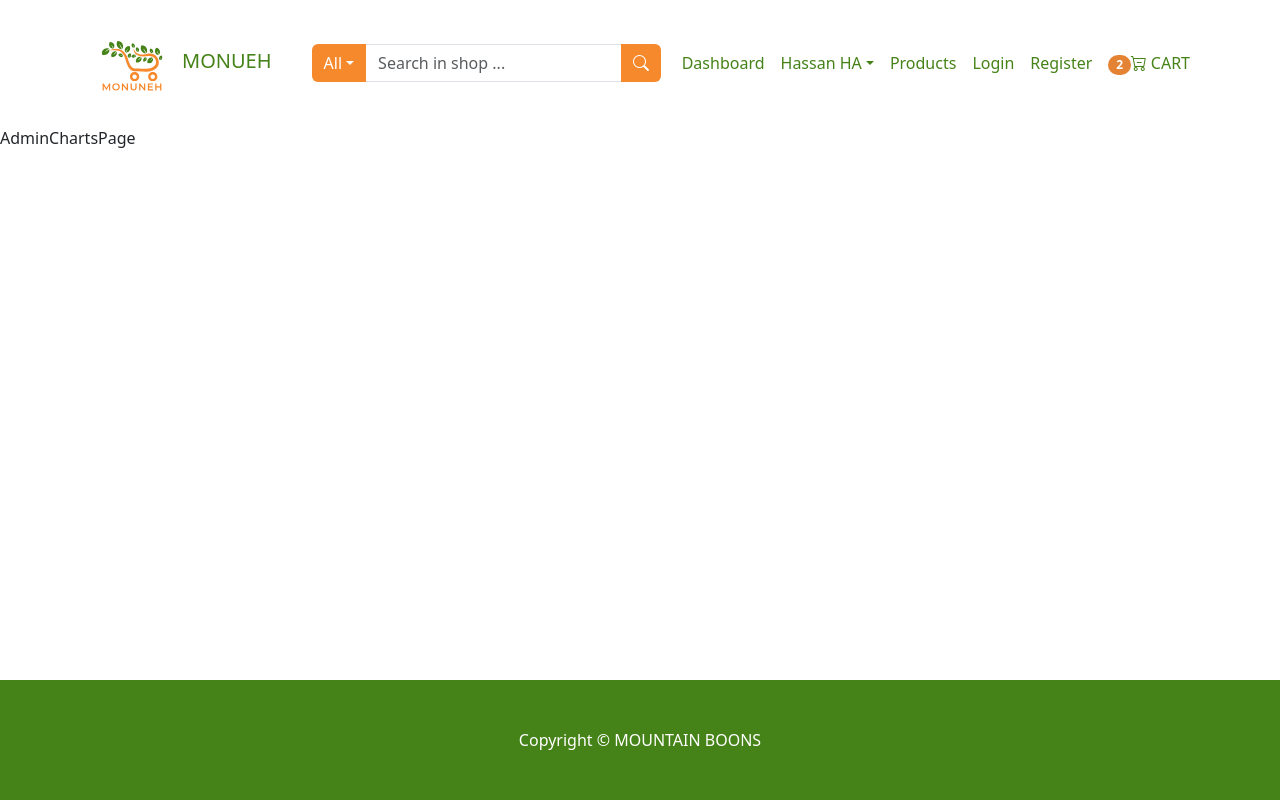
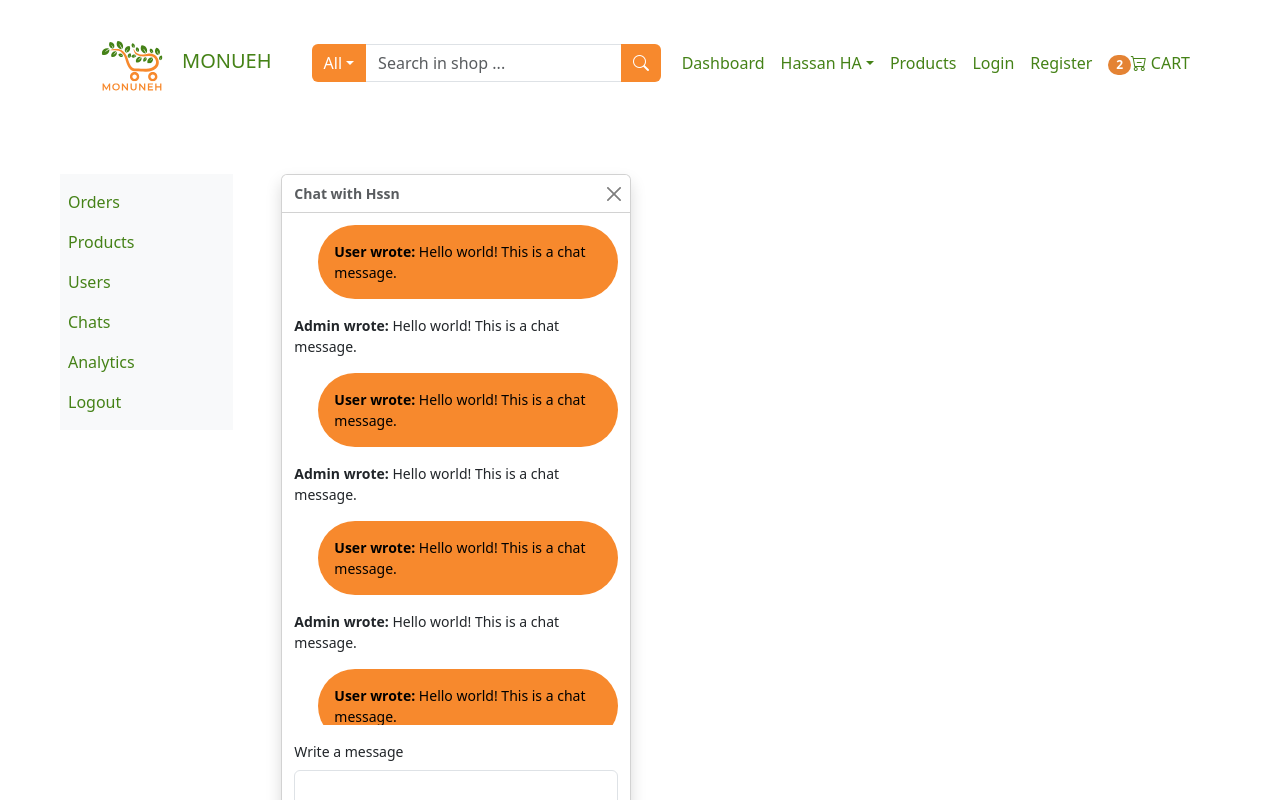
Before and after one commit to Final-project-3Ha/Front-end, a React (Create React App) app in the folder ecommerce/: page /admin/chats in a window 1280 px wide. Shown: the top 800 px of the page. Built offline with nearby package versions, Linux system fonts and the light colour scheme.

Commit message:
Chat with admin

```diff
--- a/ecommerce/src/App.js
+++ b/ecommerce/src/App.js
@@ -26,12 +26,12 @@ import UserProfilePage from "./pages/User/UserProfilePage.js";
 import AdminUserPage from "./pages/Admin/AdminUserPage.js";
 import AdminEditUserPages from "./pages/Admin/AdminEditUserPage";
 import AdminAnalyticsPage from "./pages/Admin/AdminAnalyticsPage.js";
-import AdminChartsPage from "./pages/Admin/AdminChartsPage.js";
 import AdminCreateProductPage from "./pages/Admin/AdminCreateProductPage.js";
 import AdminEditProductPage from "./pages/Admin/AdminEditProductPage.js";
 import AdminOrderDetailsPage from "./pages/Admin/AdminOrderDetailsPage.js";
 import AdminOrdersPage from "./pages/Admin/AdminOrdersPage.js";
 import AdminProductsPage from "./pages/Admin/AdminProductsPage";
+import AdminChatPage from "./pages/Admin/AdminChatPage";
 
 // All the components
 
@@ -100,7 +100,7 @@ function App() {
               path="/admin/order-details"
               element={<AdminOrderDetailsPage />}
             />
-            <Route path="/admin/chats" element={<AdminChartsPage />} />
+            <Route path="/admin/chats" element={<AdminChatPage />} />
             <Route path="/admin/analytics" element={<AdminAnalyticsPage />} />
           </Route>
         </Routes>
--- /dev/null
+++ b/ecommerce/src/components/Admin/AdminChatRoomComponent.js
@@ -0,0 +1,45 @@
+import React, { useState, Fragment } from "react";
+import { Toast, Form, Button } from "react-bootstrap";
+
+function AdminChatRoomComponent() {
+  const [toast1, closeToast1] = useState(true);
+  const close1 = () => closeToast1(false)
+
+  return (
+    <>
+      <Toast className="ms-4 mb-5" show={toast1} onClose={close1}>
+        <Toast.Header>
+          <strong className="me-auto">Chat with Hssn</strong>
+        </Toast.Header>
+        <Toast.Body>
+          <div style={{ maxHeight: "500px", overflow: "auto" }}>
+            {Array.from({ length: 30 }).map((_, idx) => (
+              <Fragment key={idx}>
+                <p
+                  id="user-chat"
+                  className="bg-primary p-3 ms-4 text-light rounded-pill"
+                >
+                  <b>User wrote:</b> Hello world! This is a chat message.
+                </p>
+                <p id="admin-chat">
+                  <b>Admin wrote:</b> Hello world! This is a chat message.
+                </p>
+              </Fragment>
+            ))}
+          </div>
+
+          <Form.Group className="mt-3">
+            <Form.Label>Write a message</Form.Label>
+            <Form.Control as="textarea" rows={2} />
+          </Form.Group>
+
+          <Button className="btn btn-success btn-block mt-2" type="submit">
+            Submit
+          </Button>
+        </Toast.Body>
+      </Toast>
+    </>
+  );
+}
+
+export default AdminChatRoomComponent;
--- a/ecommerce/src/pages/Admin/AdminChartsPage.js
+++ /dev/null
@@ -1,7 +0,0 @@
-import React from 'react'
-
-function AdminChartsPage() {
-  return <div>AdminChartsPage</div>;
-}
-
-export default AdminChartsPage
--- /dev/null
+++ b/ecommerce/src/pages/Admin/AdminChatPage.js
@@ -0,0 +1,19 @@
+import React from "react";
+import AdminChatRoomComponent from "../../components/Admin/AdminChatRoomComponent.js";
+import AdminLinksComponent from "../../components/Admin/AdminLinksComponent";
+import { Row, Col } from "react-bootstrap";
+
+function AdminChatPage() {
+  return (
+    <Row className="m-5">
+      <Col md={2}>
+        <AdminLinksComponent />
+      </Col>
+      <Col md={10}>
+        <AdminChatRoomComponent />
+      </Col>
+    </Row>
+  );
+}
+
+export default AdminChatPage;
```
